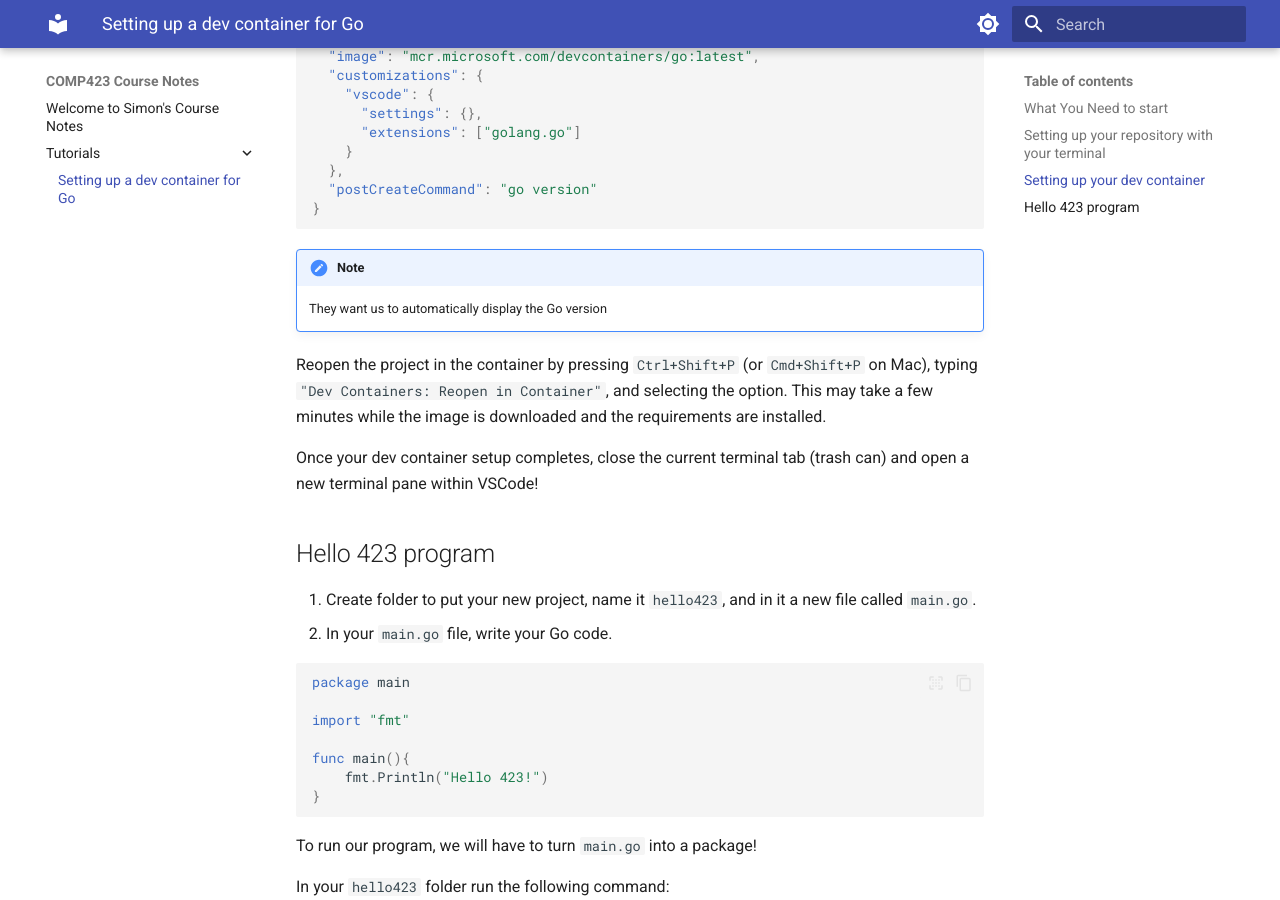
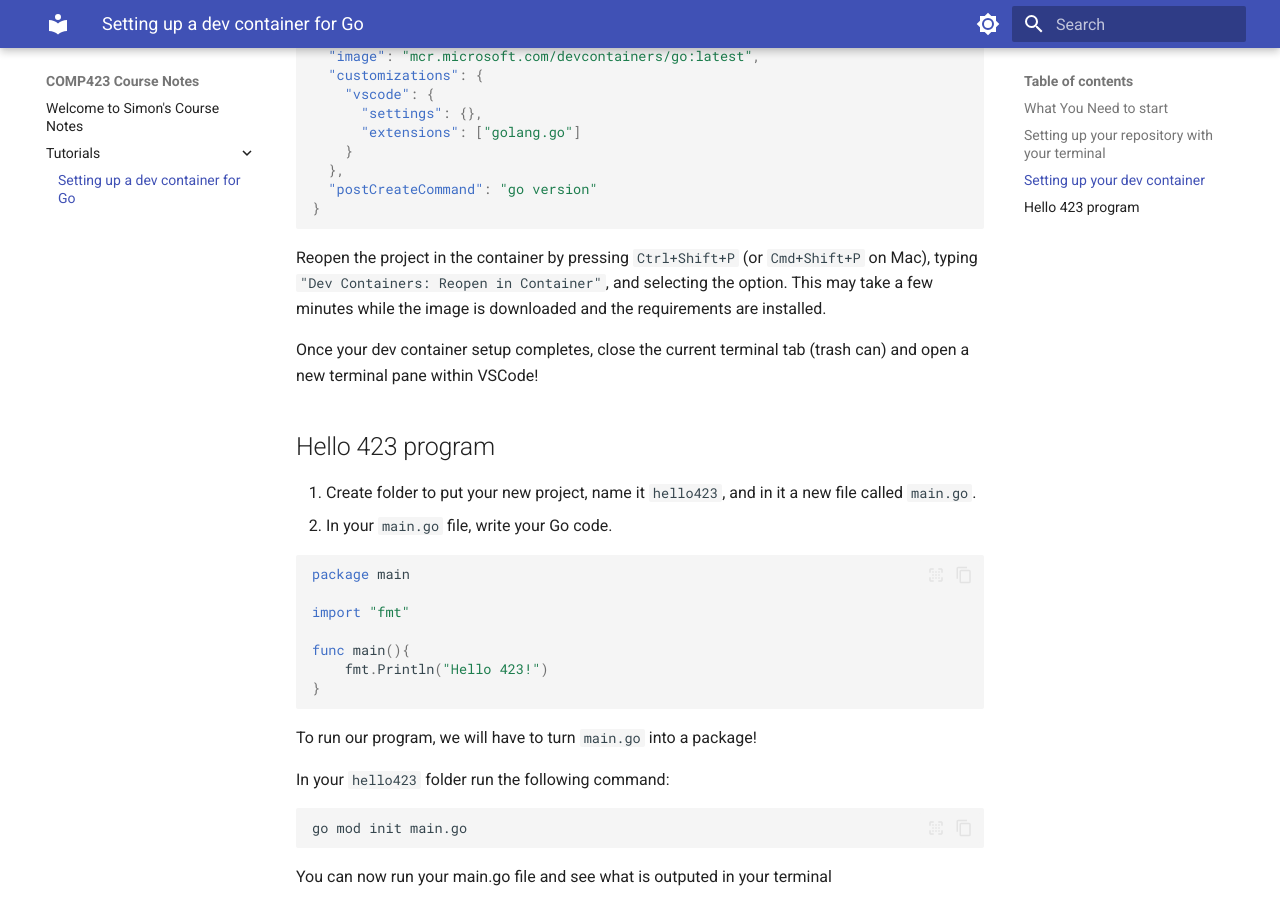
Before and after one commit to simofel/comp423-course-notes, an MkDocs documentation site: the page built from docs/tutorials/go-setup.md, in a window 1280 px wide and 900 px high, scrolled down 1225 px. Built offline with MkDocs 1.6.1 and Material for MkDocs 9.7.7, drawn with Linux system fonts in a browser that asks for light colours.

Commit message:
auto version

````diff
--- a/docs/tutorials/go-setup.md
+++ b/docs/tutorials/go-setup.md
@@ -53,9 +53,6 @@ git commmit -m "Initial commit"
 }
 ```
 
-!!! Note
-    They want us to automatically display the Go version
-
 Reopen the project in the container by pressing `Ctrl+Shift+P` (or `Cmd+Shift+P` on Mac), typing `"Dev Containers: Reopen in Container"`, and selecting the option. This may take a few minutes while the image is downloaded and the requirements are installed.
 
 Once your dev container setup completes, close the current terminal tab (trash can) and open a new terminal pane within VSCode!
````
